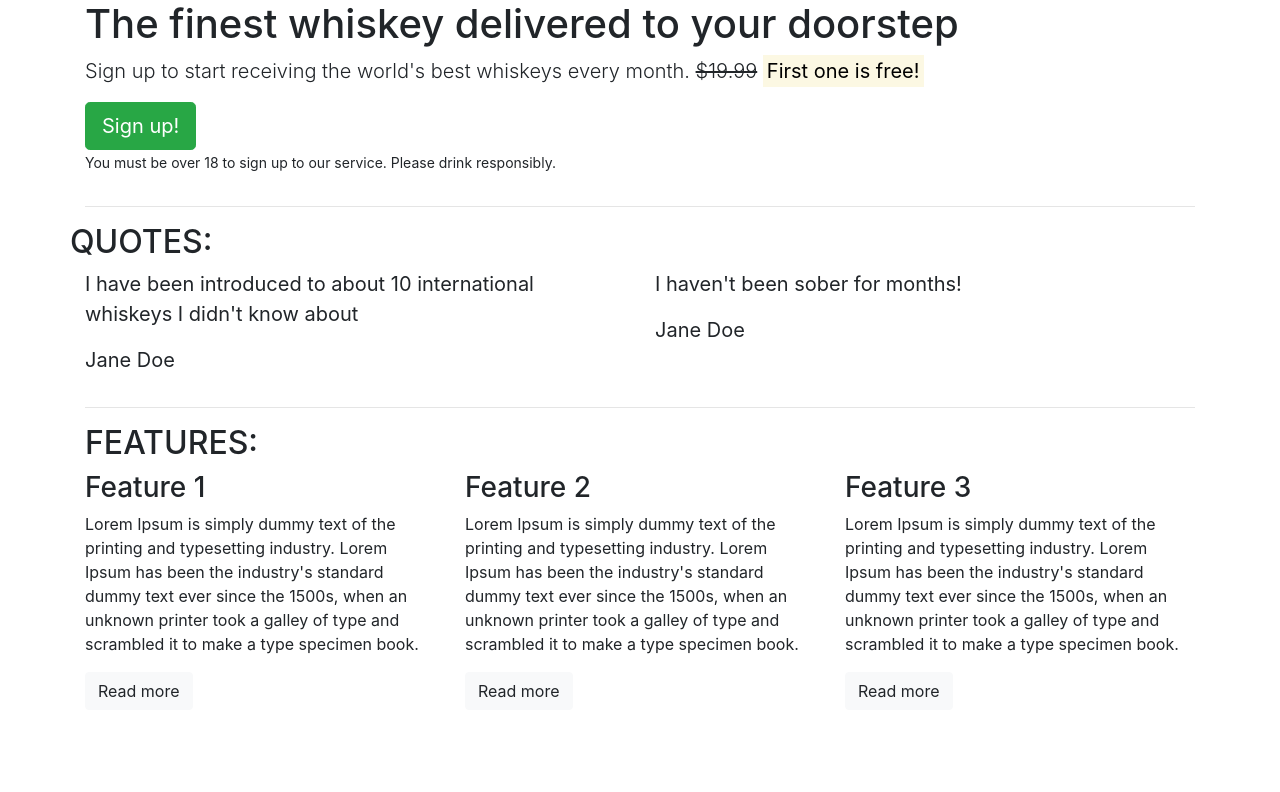
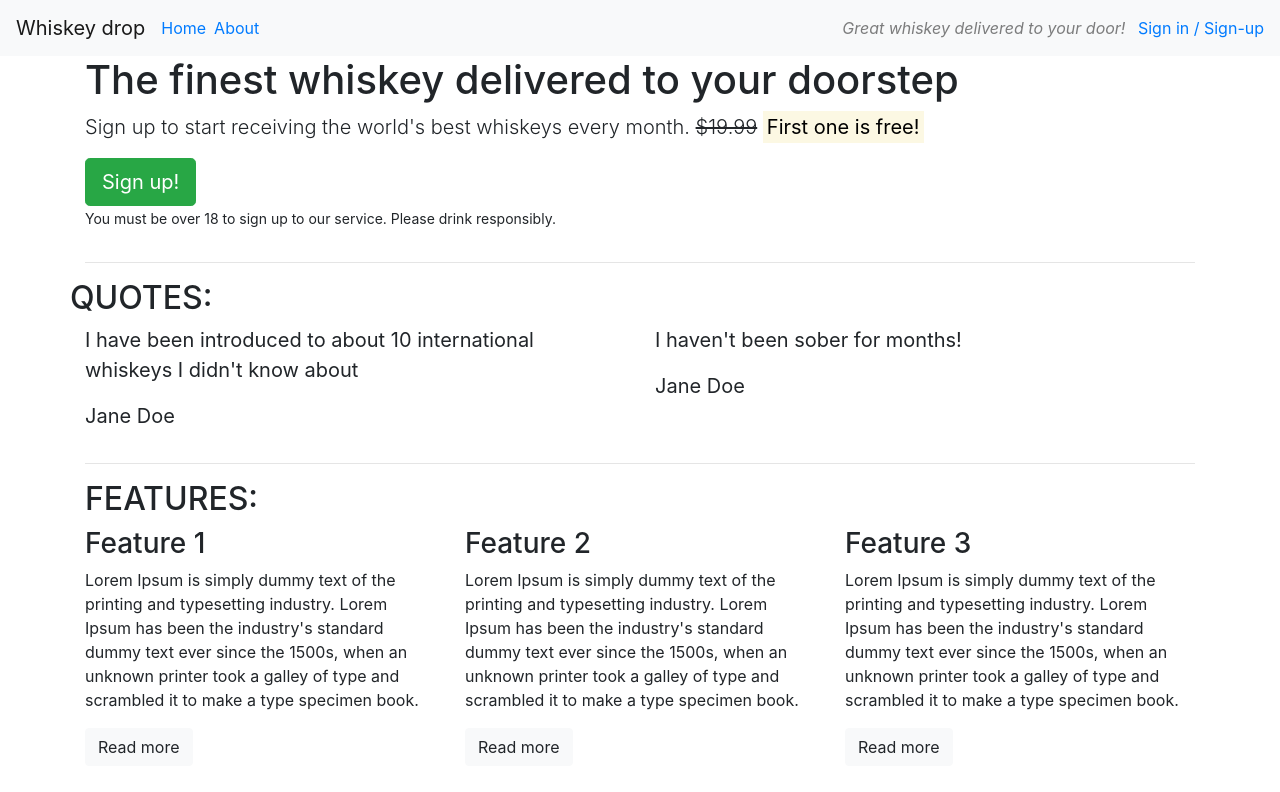
Before and after one commit to eandablo/first-bootstrap, a plain HTML site: page index.html in a window 1280 px wide. Drawn offline with nearby package versions, Linux system fonts and the light colour scheme.

Commit message:
top navagation bar

```diff
--- a/index.html
+++ b/index.html
@@ -18,6 +18,26 @@
     ></script>
   </head>
   <body>
+    <nav class="navbar navbar-light bg-light navbar-expand-sm">
+      <a href="#" class="navbar-brand">Whiskey drop</a>
+      <ul class="navbar-nav mr-auto">
+        <li class="active nav-item mr-2">
+          <a class="nav-item" href="#">Home</a>
+        </li>
+        <li class="nav-item mr-2">
+          <a class="nav-item" href="#">About</a>
+        </li>
+        <li class="nav-item mr-2">
+          <a class="nav-item d-block d-sm-none" href="/login">Sign in / Sign-up</a>
+        </li>
+      </ul>
+      <div class="d-none d-md-block">
+        <p class="navbar-text my-auto mr-2">
+          <i>Great whiskey delivered to your door!</i>
+        </p>
+        <a href="/login">Sign in / Sign-up</a>
+      </div>
+    </nav>
     <article class="container">
       <!--Callout-->
       <div class="row">
```
